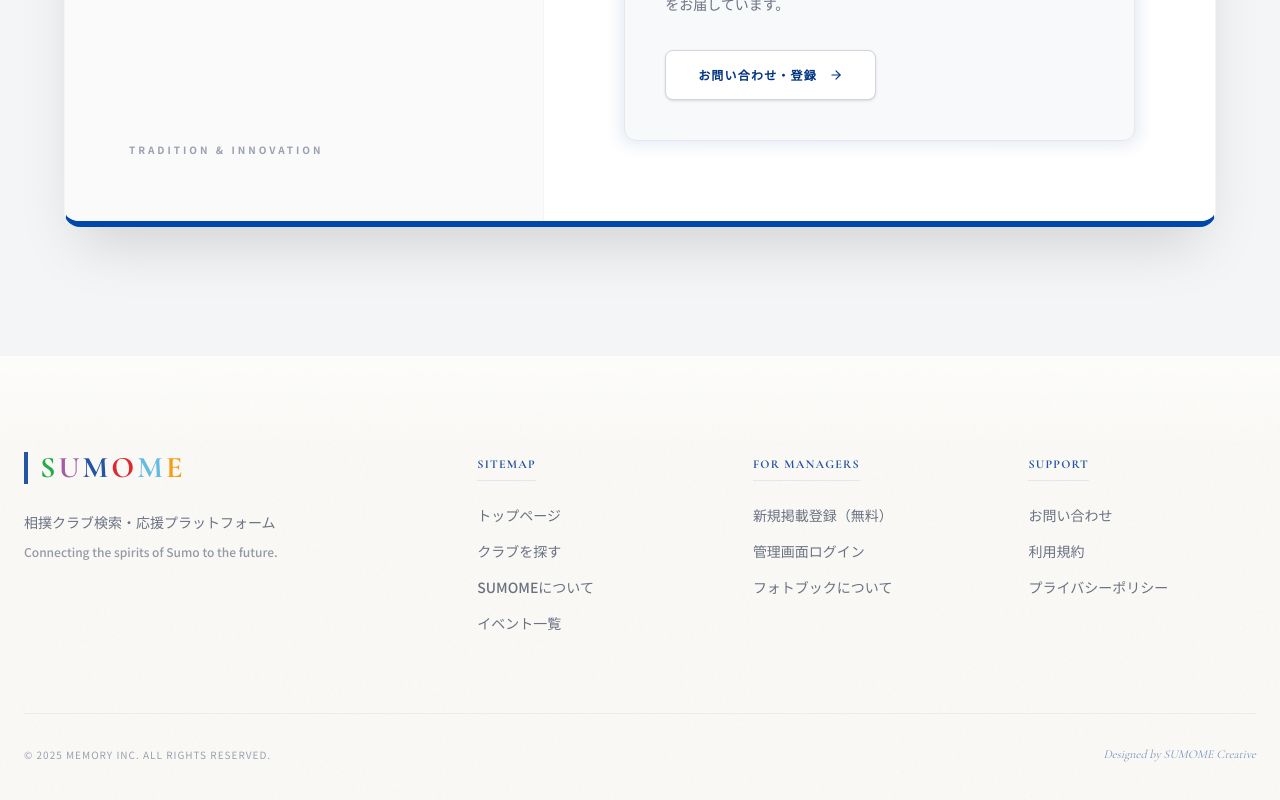
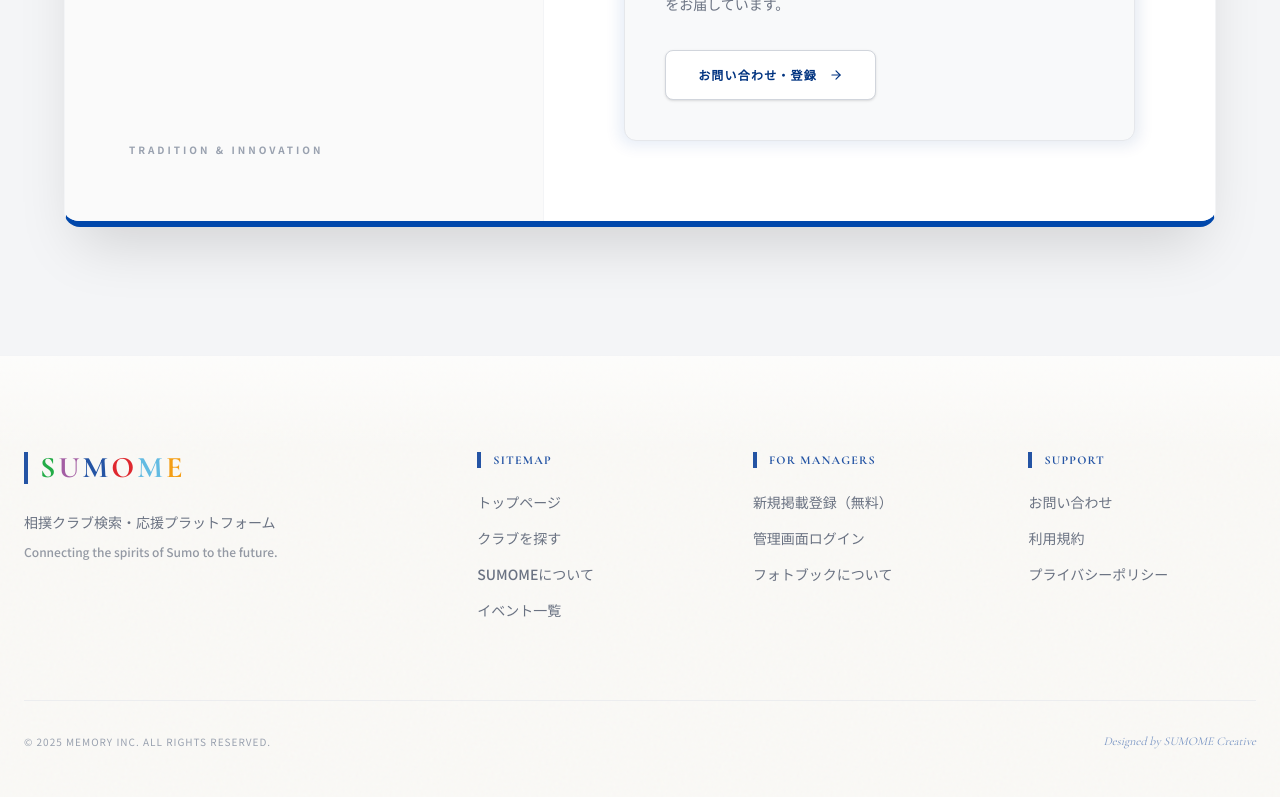
Before and after one commit to lieitaku/SUMOME, a Next.js app: page /about in a window 1280 px wide. Shown: the part 1149-1949 px from the top of the page. Built offline with nearby package versions, Linux system fonts and the light colour scheme.

Commit message:
footer和各县更新

```diff
--- a/src/app/(public)/prefectures/[pref]/page.tsx
+++ b/src/app/(public)/prefectures/[pref]/page.tsx
@@ -187,7 +187,7 @@ export default async function PrefecturePage({ params, searchParams }: PageProps
                     className="text-current group-hover:text-gray-900 transition-colors"
                   />
                 </div>
-                Back to Map
+                地図に戻る
               </Link>
             </div>
 
@@ -235,7 +235,7 @@ export default async function PrefecturePage({ params, searchParams }: PageProps
                       className="w-1.5 h-1.5 rounded-full"
                       style={{ backgroundColor: theme.color }}
                     ></span>
-                    Official Top Partners
+                    トップスポンサー
                   </span>
                 </div>
                 <div
--- a/src/components/home/AboutService/Introduction.tsx
+++ b/src/components/home/AboutService/Introduction.tsx
@@ -7,7 +7,7 @@ import { ArrowRight } from "lucide-react";
 
 const Introduction = () => {
   return (
-    <div className="flex flex-col-reverse lg:flex-row items-center justify-between gap-16 lg:gap-24">
+    <div className="flex flex-col-reverse lg:flex-row items-center justify-between gap-6 lg:gap-24">
       {/* 左侧：视觉重心 (图片) */}
       <div className="relative w-full lg:w-1/2 h-[400px] lg:h-[500px] reveal-up group">
         {/* 装饰框：极简黑线框 */}
@@ -28,14 +28,14 @@ const Introduction = () => {
       {/* 右侧：叙事 (文字) */}
       <div className="w-full lg:w-1/2 flex flex-col items-start lg:pl-10 reveal-up delay-100">
         {/* 大标题：墨色 + 红色强调 */}
-        <h2 className="text-3xl md:text-5xl font-black leading-tight tracking-wide text-sumo-text mb-8 font-serif">
+        <h2 className="text-4xl md:text-6xl font-black leading-tight tracking-wide text-sumo-text mb-6 font-serif">
           相撲の<span className="text-sumo-red">熱</span>を、
           <br />
           世界へ<span className="text-sumo-brand">届</span>ける。
         </h2>
 
         {/* 正文：深灰，易读 */}
-        <div className="text-sumo-text/80 text-base leading-loose tracking-wide font-medium space-y-6">
+        <div className="text-sumo-text/80 text-base leading-loose tracking-wide font-medium space-y-4">
           <p>
             SUMOMEは、国技「相撲」の魅力をテクノロジーの力で最大化する次世代プラットフォームです。
           </p>
@@ -45,10 +45,10 @@ const Introduction = () => {
           </p>
         </div>
 
-        {/* 链接 */}
+        {/* 链接：与正文保持 24px，与下方图片由父级 gap-6 控制 */}
         <Link
           href="/about"
-          className="group inline-flex items-center gap-2 mt-6 md:mt-10 text-sumo-brand border-b border-sumo-brand pb-1 hover:text-sumo-dark hover:border-sumo-dark transition-all"
+          className="group inline-flex items-center gap-2 mt-6 text-sumo-brand border-b border-sumo-brand pb-1 hover:text-sumo-dark hover:border-sumo-dark transition-all md:mt-10"
         >
           <span className="text-sm font-bold tracking-widest">
             詳細を見る
--- a/src/components/home/AboutService/index.tsx
+++ b/src/components/home/AboutService/index.tsx
@@ -62,7 +62,7 @@ const AboutService = () => {
   return (
     <Section background="white" className="pt-2! pb-10! md:py-28!" id="service">
       {/* 1. Introduction (保持不变) */}
-      <div className="mb-10 md:mb-32">
+      <div className="mb-6 md:mb-32">
         <Introduction />
       </div>
 
--- a/src/components/home/ManagerInfo/index.tsx
+++ b/src/components/home/ManagerInfo/index.tsx
@@ -12,7 +12,7 @@ const ManagerInfo = () => {
       <div className="grid grid-cols-1 lg:grid-cols-12 gap-8 md:gap-16 items-start relative z-10">
         {/* --- 左侧：固定介绍区域 (Sticky) --- */}
         <div className="lg:col-span-5 lg:sticky lg:top-32 reveal-up">
-          <h2 className="text-4xl md:text-5xl font-serif font-black mb-8 leading-tight text-sumo-text">
+          <h2 className="text-4xl md:text-5xl font-serif font-black mb-6 leading-tight text-sumo-text">
             あなたのクラブを、
             <br />
             もっと多くの人へ。
--- a/src/components/layout/Footer.tsx
+++ b/src/components/layout/Footer.tsx
@@ -138,13 +138,8 @@ const Footer = () => {
           <div className="md:w-2/3 grid grid-cols-2 md:grid-cols-3 gap-8 md:gap-12 text-sm">
             {/* Column 1 */}
             <div>
-              <h4
-                className="font-serif font-bold mb-6 tracking-widest text-xs uppercase border-b pb-2 inline-block"
-                style={{
-                  color: themeColor,
-                  borderColor: `${themeColor}1A`, // 10% opacity
-                }}
-              >
+              <h4 className="flex items-center gap-3 font-serif font-bold text-xs mb-6 tracking-widest uppercase" style={{ color: themeColor }}>
+                <span className="w-1 h-4 shrink-0" style={{ backgroundColor: themeColor }} aria-hidden />
                 SITEMAP
               </h4>
               <ul className="space-y-4 text-gray-500 font-medium">
@@ -173,13 +168,8 @@ const Footer = () => {
 
             {/* Column 2 */}
             <div>
-              <h4
-                className="font-serif font-bold mb-6 tracking-widest text-xs uppercase border-b pb-2 inline-block"
-                style={{
-                  color: themeColor,
-                  borderColor: `${themeColor}1A`,
-                }}
-              >
+              <h4 className="flex items-center gap-3 font-serif font-bold text-xs mb-6 tracking-widest uppercase" style={{ color: themeColor }}>
+                <span className="w-1 h-4 shrink-0" style={{ backgroundColor: themeColor }} aria-hidden />
                 FOR MANAGERS
               </h4>
               <ul className="space-y-4 text-gray-500 font-medium">
@@ -203,13 +193,8 @@ const Footer = () => {
 
             {/* Column 3 */}
             <div>
-              <h4
-                className="font-serif font-bold mb-6 tracking-widest text-xs uppercase border-b pb-2 inline-block"
-                style={{
-                  color: themeColor,
-                  borderColor: `${themeColor}1A`,
-                }}
-              >
+              <h4 className="flex items-center gap-3 font-serif font-bold text-xs mb-6 tracking-widest uppercase" style={{ color: themeColor }}>
+                <span className="w-1 h-4 shrink-0" style={{ backgroundColor: themeColor }} aria-hidden />
                 SUPPORT
               </h4>
               <ul className="space-y-4 text-gray-500 font-medium">
```
Also changed, not shown: src/components/home/CTA.tsx (+16 -35 lines).
